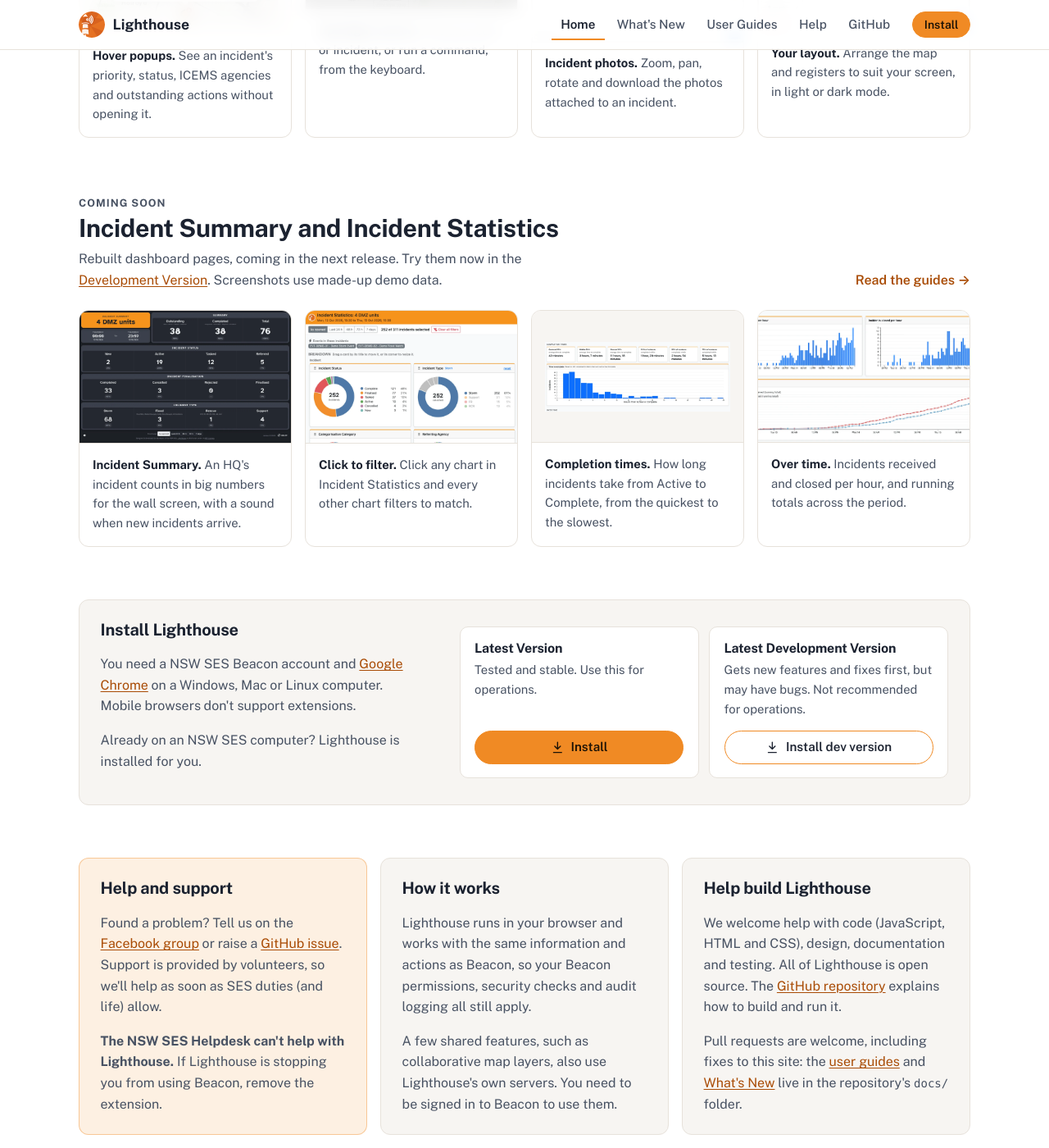
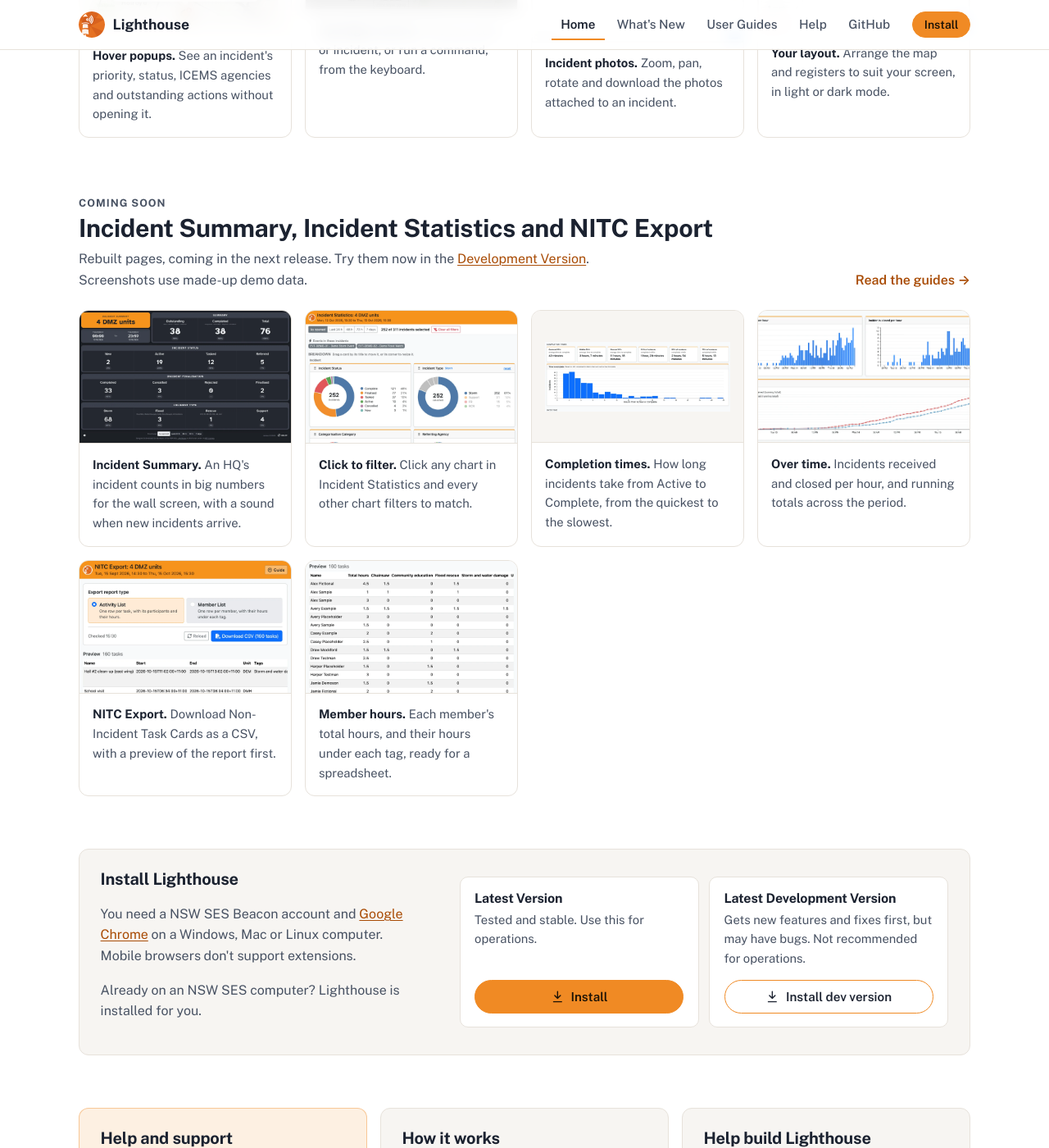
Before and after one commit to NSWSESMembers/lighthouse.ses.nsw.gov.au, a Jekyll site: the page built from index.html, in a window 1280 px wide and 1400 px high, scrolled down 2516 px. Shown: the whole window at 82% size. Built offline with Jekyll 4.4.1, drawn with Linux system fonts in a browser that asks for light colours.

Commit message:
Home page: add NITC Export to the Coming soon section
Two gallery shots from the nitcexport-docs demo-data harness at 2x, as
WebP: the page with its report choice, and the Member List preview.

Co-Authored-By: Claude Opus 5.5 <noreply@anthropic.com>

```diff
--- a/index.html
+++ b/index.html
@@ -154,15 +154,16 @@ description: Lighthouse is a browser extension, built by NSW SES volunteers, tha
 </section>
 {% comment %}
 	COMING SOON: remove this whole section at the next stable release (the
-	Incident Summary and Incident Statistics pages are only in master-dev).
+	Incident Summary, Incident Statistics and NITC Export pages are only in
+	master-dev).
 {% endcomment %}
 <section class="section" id="coming-soon">
 	<div class="container">
 		<div class="section-head">
 			<div>
 				<p class="eyebrow">Coming soon</p>
-				<h2>Incident Summary and Incident Statistics</h2>
-				<p>Rebuilt dashboard pages, coming in the next release. Try them now in the <a href="{{ site.install_dev_url }}" target="_blank" rel="noopener">Development Version</a>. Screenshots use made-up demo data.</p>
+				<h2>Incident Summary, Incident Statistics and NITC Export</h2>
+				<p>Rebuilt pages, coming in the next release. Try them now in the <a href="{{ site.install_dev_url }}" target="_blank" rel="noopener">Development Version</a>. Screenshots use made-up demo data.</p>
 			</div>
 			<a class="more-link" href="/preview/guides/summary/">Read the guides →</a>
 		</div>
@@ -182,6 +183,14 @@ description: Lighthouse is a browser extension, built by NSW SES volunteers, tha
 			<figure>
 				<a href="/images/stats-over-time.webp"><img src="/images/stats-over-time.webp" alt="Bar charts of incidents received and closed per hour, and running totals" loading="lazy"></a>
 				<figcaption><strong>Over time.</strong> Incidents received and closed per hour, and running totals across the period.</figcaption>
+			</figure>
+			<figure>
+				<a href="/images/nitc-export.webp"><img src="/images/nitc-export.webp" alt="NITC Export: choosing the Activity List or Member List report, with Download CSV" loading="lazy"></a>
+				<figcaption><strong>NITC Export.</strong> Download Non-Incident Task Cards as a CSV, with a preview of the report first.</figcaption>
+			</figure>
+			<figure>
+				<a href="/images/nitc-members.webp"><img src="/images/nitc-members.webp" alt="NITC Export Member List: each member's total hours and their hours under each tag" loading="lazy"></a>
+				<figcaption><strong>Member hours.</strong> Each member's total hours, and their hours under each tag, ready for a spreadsheet.</figcaption>
 			</figure>
 		</div>
 	</div>
```
Also changed, not shown: images/nitc-export.webp (added), images/nitc-members.webp (added).
